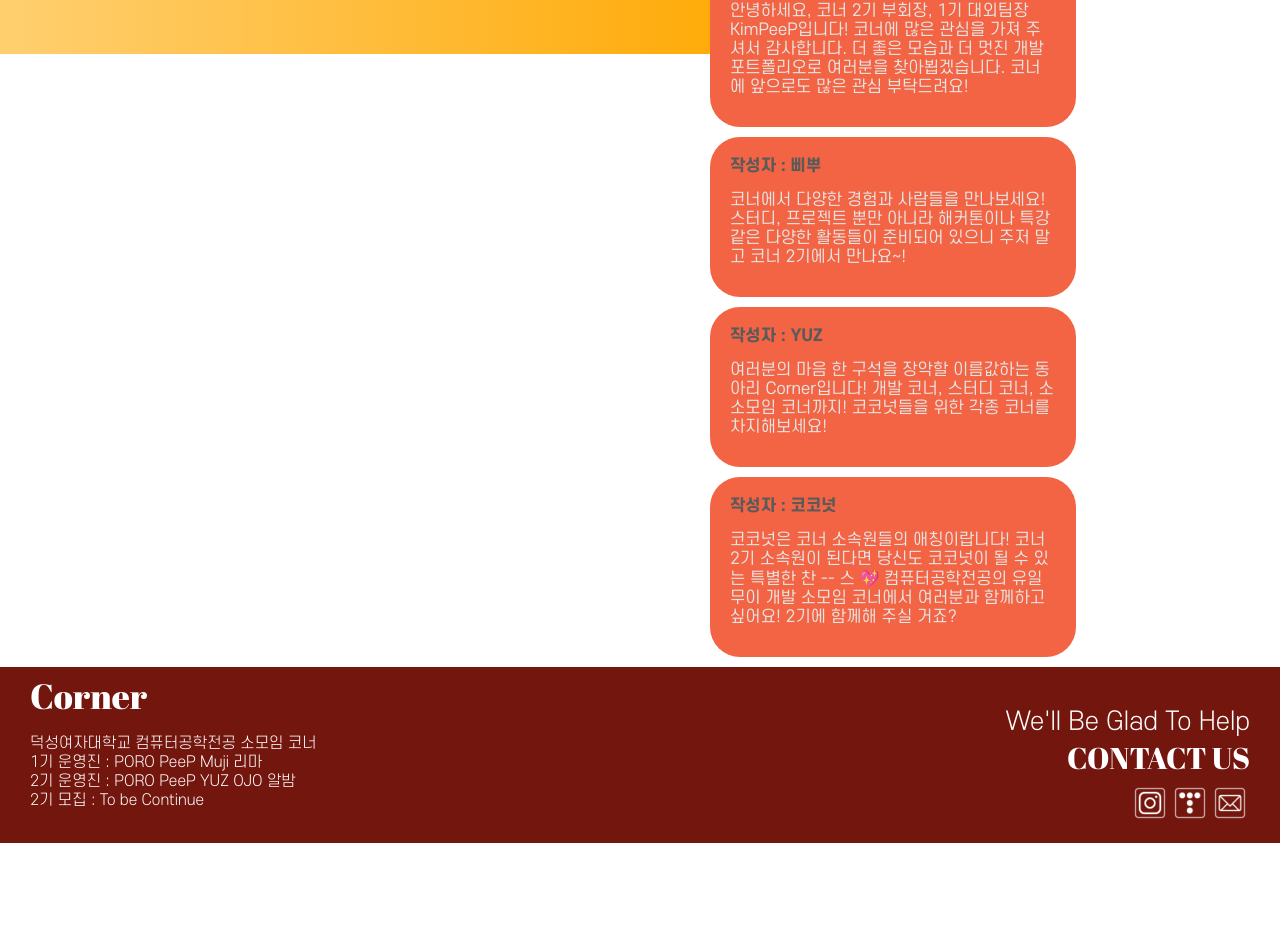
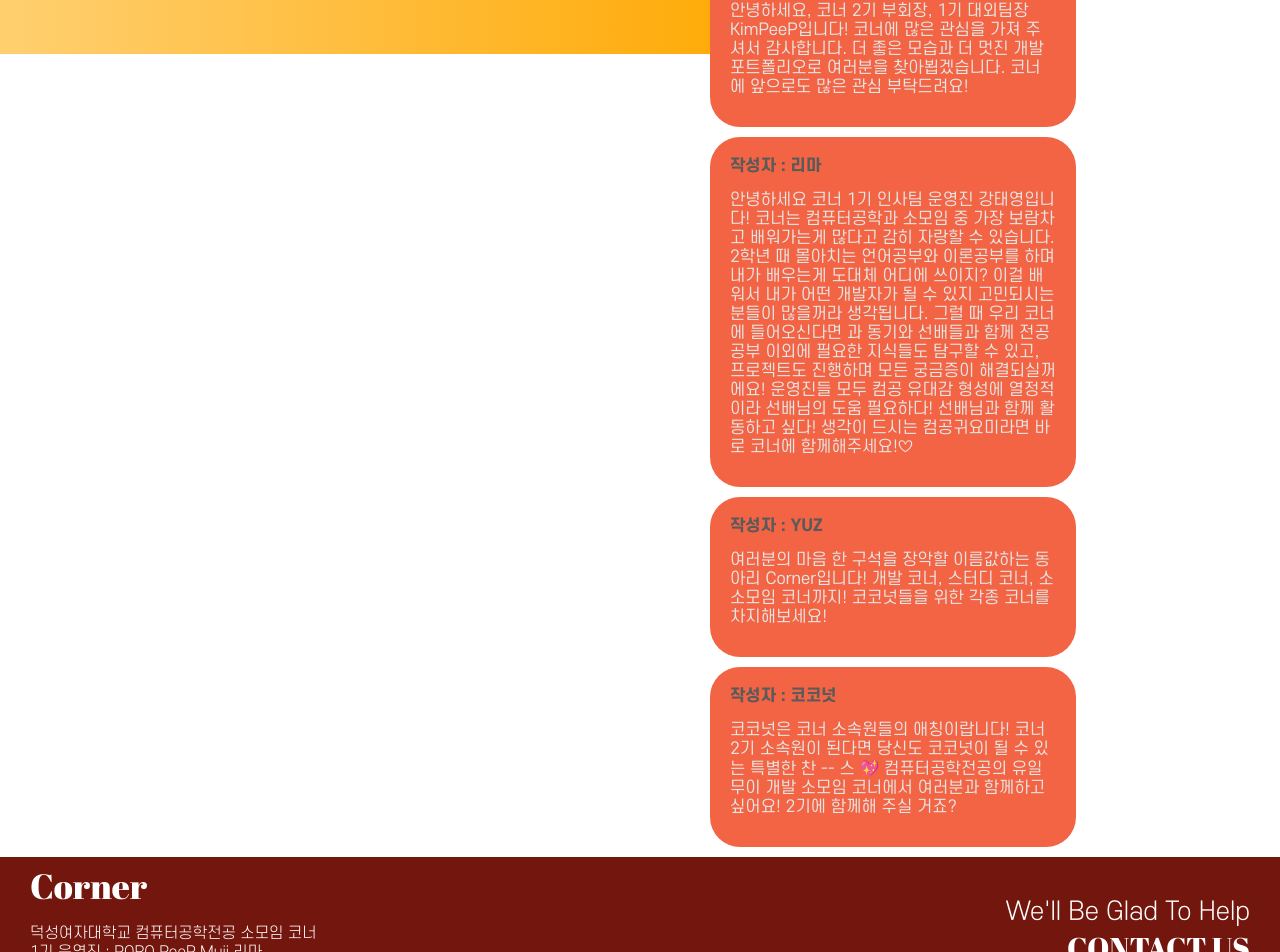
Before and after one commit to CornerLog/CornerLog_Front, a React (Create React App) app: page /guestbook in a window 1280 px wide. Shown: the part 986-1938 px from the top of the page. Before the commit the page ends 1829 px from the top, so only its background shows below. Built offline with nearby package versions, Linux system fonts and the light colour scheme; a web font is replaced by a local one.

Commit message:
fix: node팀 image, 멘트 수정

```diff
--- a/src/pages/ActivityPage.js
+++ b/src/pages/ActivityPage.js
@@ -129,7 +129,7 @@ const ActivityPage = () => {
       setRepresentImg("img/rm.jpg");
       setResult(dataArray.ReactMaster);
     } else if (category === "NodeJS") {
-      setRepresentImg("img/nj.png");
+      setRepresentImg("img/node.jpg");
       setResult(dataArray.NodeJS);
     }
   }, [category, dataArray]);
--- a/src/pages/GuestBook.js
+++ b/src/pages/GuestBook.js
@@ -32,10 +32,9 @@ const GuestBook = () => {
           name="Kim PeeP"
           content="안녕하세요, 코너 2기 부회장, 1기 대외팀장 KimPeeP입니다! 코너에 많은 관심을 가져 주셔서 감사합니다. 더 좋은 모습과 더 멋진 개발 포트폴리오로 여러분을 찾아뵙겠습니다. 코너에 앞으로도 많은 관심 부탁드려요!"
         />
-
         <GuestView
-          name="삐뿌"
-          content="코너에서 다양한 경험과 사람들을 만나보세요! 스터디, 프로젝트 뿐만 아니라 해커톤이나 특강 같은 다양한 활동들이 준비되어 있으니 주저 말고 코너 2기에서 만나요~!"
+          name="리마"
+          content="안녕하세요 코너 1기 인사팀 운영진 강태영입니다! 코너는 컴퓨터공학과 소모임 중 가장 보람차고 배워가는게 많다고 감히 자랑할 수 있습니다. 2학년 때 몰아치는 언어공부와 이론공부를 하며 내가 배우는게 도대체 어디에 쓰이지? 이걸 배워서 내가 어떤 개발자가 될 수 있지 고민되시는 분들이 많을꺼라 생각됩니다. 그럴 때 우리 코너에 들어오신다면 과 동기와 선배들과 함께 전공공부 이외에 필요한 지식들도 탐구할 수 있고, 프로젝트도 진행하며 모든 궁금증이 해결되실꺼에요! 운영진들 모두 컴공 유대감 형성에 열정적이라 선배님의 도움 필요하다! 선배님과 함께 활동하고 싶다! 생각이 드시는 컴공귀요미라면 바로 코너에 함께해주세요!♡"
         />
         <GuestView
           name="YUZ"
```
Also changed, not shown: public/img/node.jpg (renamed from public/img/nj.jpg).
